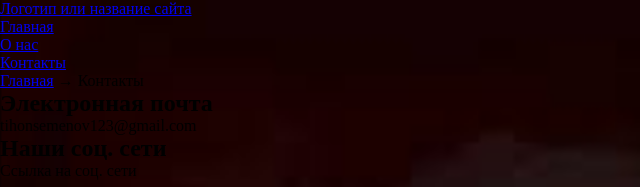
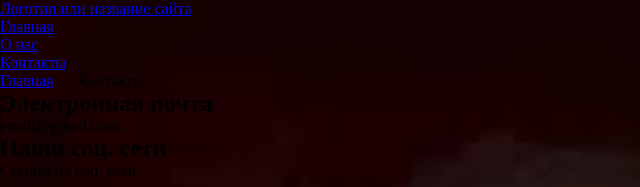
Before and after one commit to kazahd/My-project, a plain HTML site: page docs/contacts.html in a window 1280 px wide. Shown: the top 187 px of the page, 0-640 px from the left. Drawn offline with Linux system fonts and the light colour scheme.

Commit message:
background

```diff
--- a/docs/contacts.html
+++ b/docs/contacts.html
@@ -29,7 +29,7 @@
 
     <section>
         <h2>Электронная почта</h2>
-        <p>tihonsemenov123@gmail.com</p>
+        <p>email@gmail.com</p>
     </section>
 
     <section>
```
